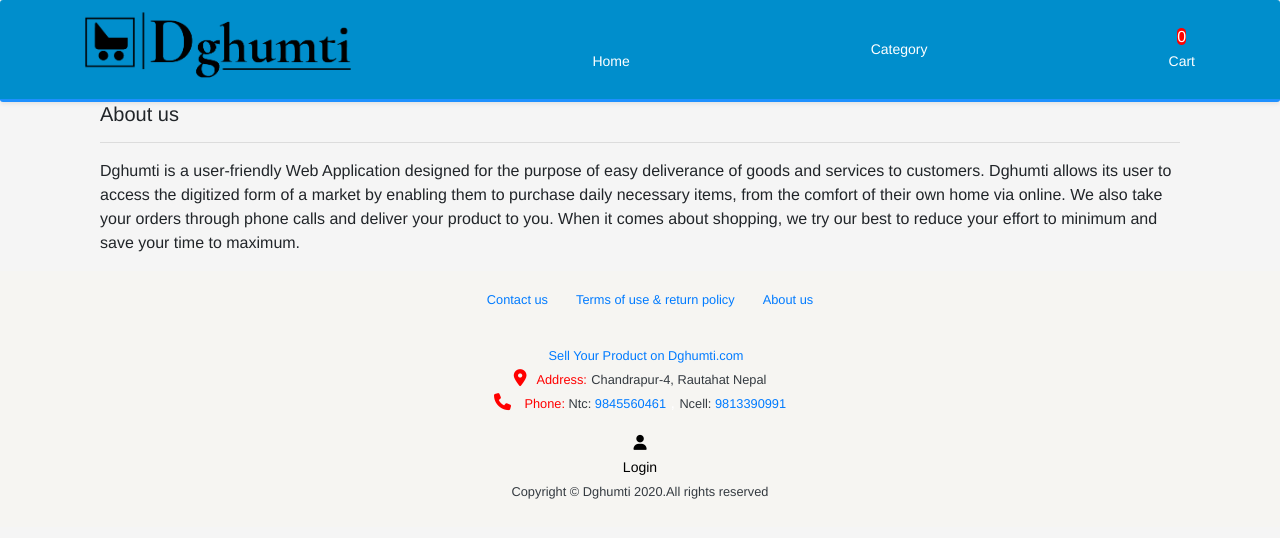
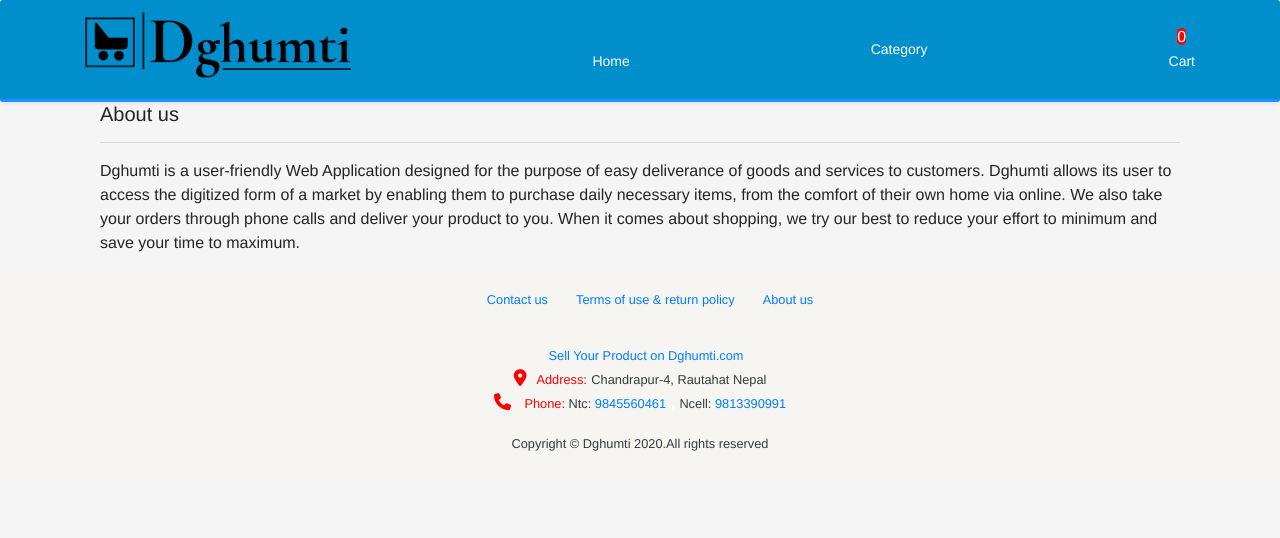
Before and after one commit to omnath14/dghumti6, a React (Create React App) app in the folder client/: page /aboutus in a window 1280 px wide. Shown: the top 538 px of the page. Built offline with nearby package versions, Linux system fonts and the light colour scheme; some icons are missing.

Commit message:
Update Footer.js

```diff
--- a/client/src/core/Footer.js
+++ b/client/src/core/Footer.js
@@ -45,15 +45,7 @@
                     <small className='text-dark'>Ncell: </small>  <a href="tel:9813390991">
                     <small>9813390991</small></a>
                 </div>
-                {!isAuthenticated() && (
-                    <Link
-                        to="/signin" >
-                        <div style={{textAlign:'center'}}>
-                            <i style={{fontSize:'15px',color:'black'}} className='fas'>&#xf007;</i><br/><span style={{color:"black"}} className='nav-links'>
-                Login</span>
-                        </div>
-                    </Link>
-                )}
+
             </div>
             <small className="text-center text-dark">Copyright © Dghumti 2020.All rights reserved
             </small>
```
